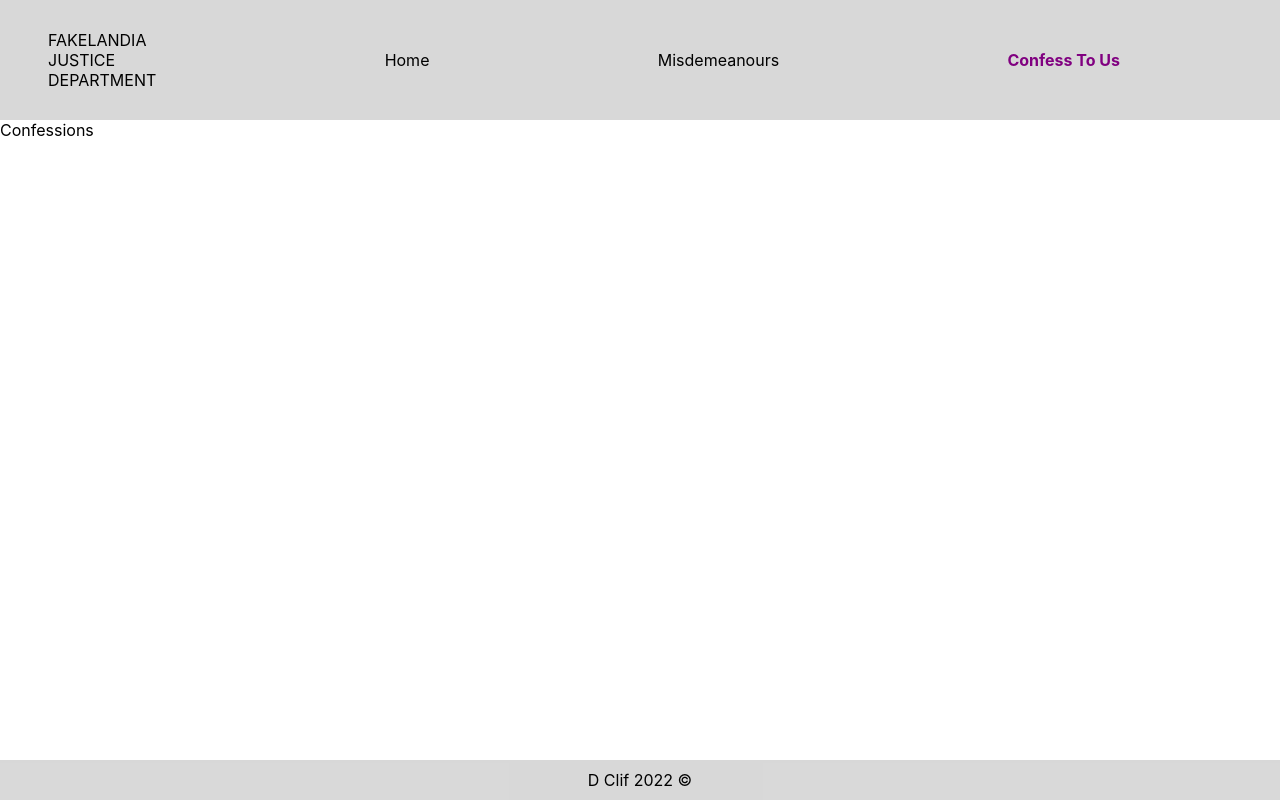
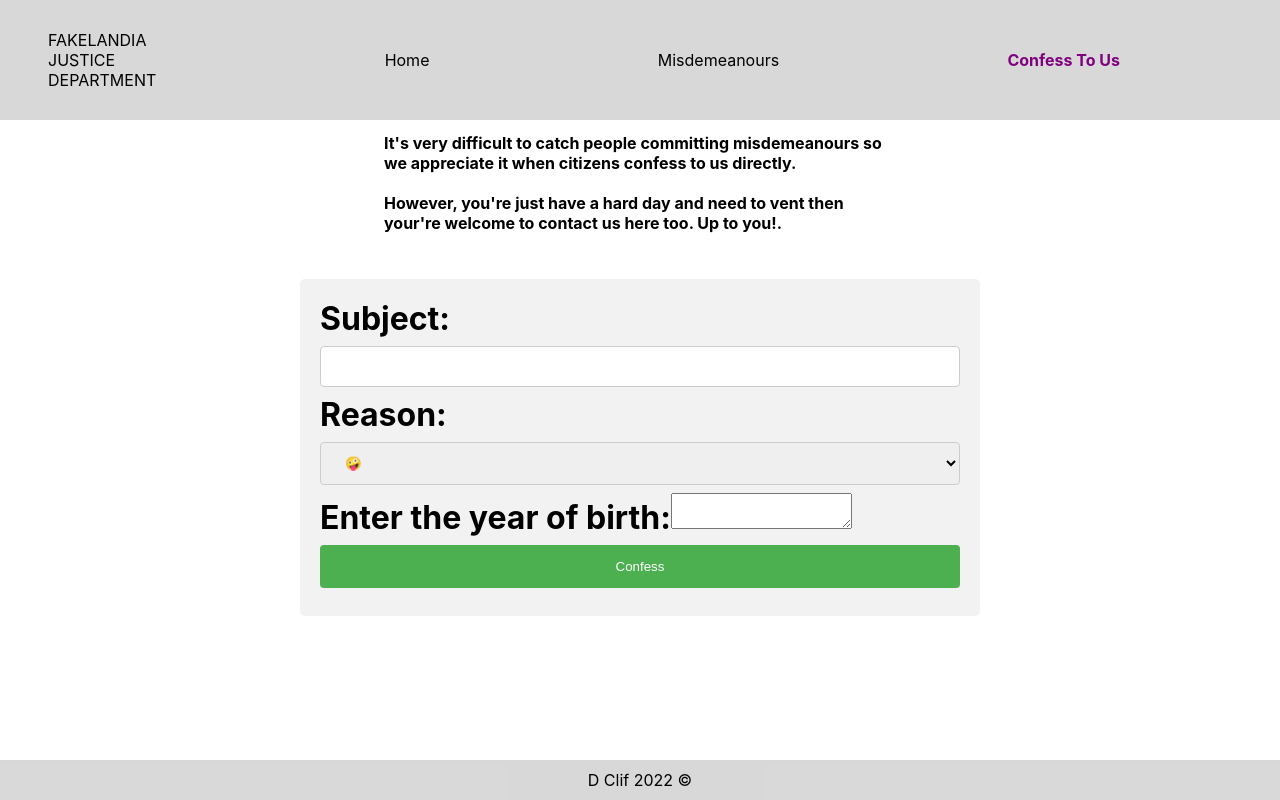
Before and after one commit to dclif/fakelandia, a React (Create React App) app: page /confessions in a window 1280 px wide. Built offline with nearby package versions, Linux system fonts and the light colour scheme.

Commit message:
added a form to the confessions page

```diff
--- a/src/App.css
+++ b/src/App.css
@@ -60,3 +60,43 @@
   /* border-left: 1px solid; */
   padding: 0.3em;
 }
+
+.form-container {
+  width: 50%;
+  border-radius: 5px;
+  background-color: #f2f2f2;
+  padding: 20px;
+  margin: 2rem;
+}
+
+input,
+select {
+  width: 100%;
+  padding: 12px 20px;
+  margin: 8px 0;
+  border: 1px solid #ccc;
+  border-radius: 4px;
+  box-sizing: border-box;
+}
+
+input[type=submit] {
+  width: 100%;
+  background-color: #4CAF50;
+  color: white;
+  padding: 14px 20px;
+  margin: 8px 0;
+  border: none;
+  border-radius: 4px;
+  cursor: pointer;
+}
+
+input[type=submit]:hover {
+  background-color: #45a049;
+}
+
+
+
+label {
+  font-size: 2rem;
+  font-weight: bold;
+}
--- /dev/null
+++ b/src/Form.tsx
@@ -0,0 +1,65 @@
+import React, { useState } from 'react'
+
+const defaultValues = {
+    subject: "",
+    reason: "",
+    details: "",
+
+};
+
+const Form = () => {
+
+    const [inputs, setInputs] = useState(defaultValues);
+
+    const handleChange = (e: React.ChangeEvent<HTMLInputElement | HTMLSelectElement | HTMLTextAreaElement>) => {
+        const { name, value } = e.target;
+
+        setInputs(values => ({ ...values, [name]: value }))
+    }
+
+
+    const handleSubmit = (event: React.FormEvent) => {
+        event.preventDefault();
+        console.log(inputs)
+
+        setInputs(defaultValues)
+
+    }
+    return (
+        <div className="form-container" >
+            <form onSubmit={handleSubmit}>
+
+                <label>Subject:
+                    <input
+                        type="text"
+                        name="subject"
+                        value={inputs.subject}
+                        onChange={handleChange}
+                    />
+                </label>
+                <label>Reason:
+                    <select
+                        name="reason"
+                        value={inputs.reason}
+                        onChange={handleChange}>
+                        <option selected value="rudeness">🤪</option>
+                        <option value="lift">🗣</option>
+                        <option value="vegetables">🥗</option>
+                        <option value="united">😈</option>
+                        <option value="talk">I just want to talk</option>
+                    </select>
+                </label>
+                <label>Enter the year of birth:
+                    <textarea
+                        name="details"
+                        value={inputs.details}
+                        onChange={handleChange}
+                    />
+                </label>
+                <input type="submit" value="Confess" />
+            </form>
+        </div>
+    )
+}
+
+export default Form
--- a/src/components/Confessions.tsx
+++ b/src/components/Confessions.tsx
@@ -1,8 +1,12 @@
 import React from 'react'
+import Form from '../Form'
 
 const Confessions: React.FC = () => {
     return (
-        <div>Confessions</div>
+        <div style={{ display: 'flex', alignItems: 'center', justifyContent: 'center', flexDirection: 'column' }}>
+            <h2 style={{ width: "40%", fontSize: "1em" }}>It's very difficult to catch people committing misdemeanours so we appreciate it when citizens confess to us directly. <br /><br /> However, you're just have a hard day and need to vent then your're welcome to contact us here too. Up to you!.</h2>
+            <Form />
+        </div>
     )
 }
 
--- a/src/components/Table.tsx
+++ b/src/components/Table.tsx
@@ -13,7 +13,7 @@ const Table = () => {
 
     const handleChange = (e: React.ChangeEvent<HTMLSelectElement>) => {
         const { value } = e.target;
-        const newMis = MisList.filter((x: any) => x.misdemeanour === value)
+        let newMis = MisList.filter((x: any) => x.misdemeanour === value).length === 0 ? MisList : MisList.filter((x: any) => x.misdemeanour === value)
         setLesMis(newMis)
 
     }
```
